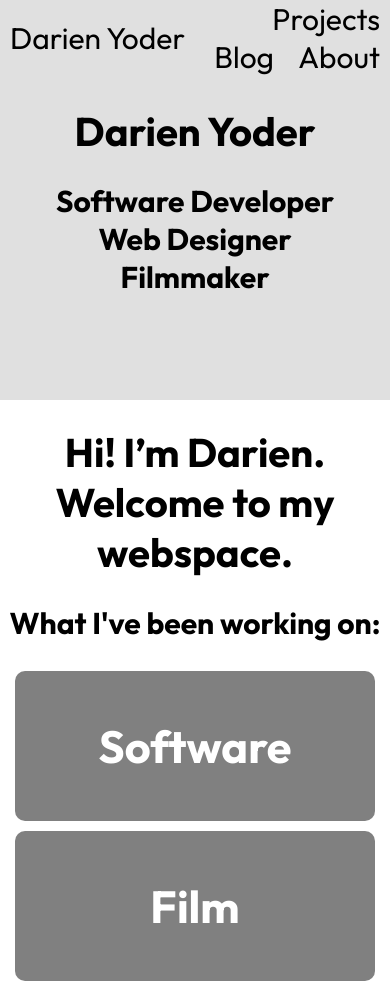
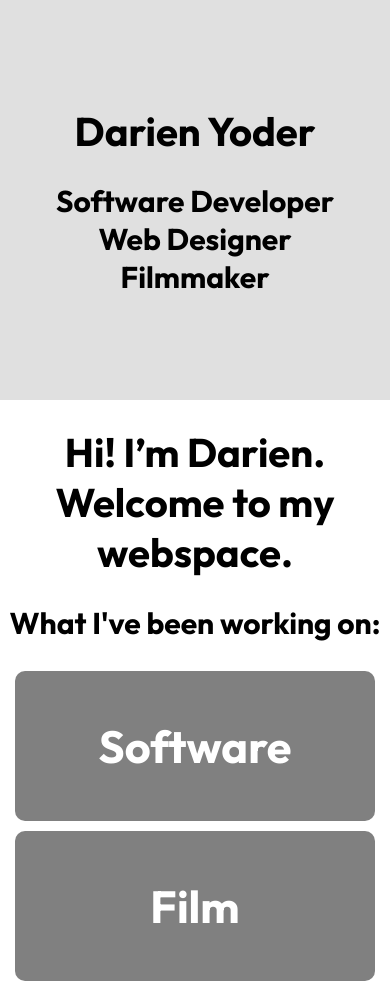
Before and after one commit to darienyoder/darienyoder.github.io, a Jekyll site: the page built from index.md, in a window 390 px wide. Built offline with Jekyll 4.4.1, drawn with Linux system fonts in a browser that asks for light colours.

Commit message:
No top header on mobile

```diff
--- a/_includes/navigation.html
+++ b/_includes/navigation.html
@@ -1,4 +1,4 @@
-<nav><a id="nav-title" href="/"
+<nav id="top-nav"><a id="nav-title" href="/"
     >Darien Yoder</a
     ><div
     >
--- a/_sass/main.scss
+++ b/_sass/main.scss
@@ -6,7 +6,7 @@ body {
     font-family: "Outfit", sans-serif;
 }
 
-nav {
+#top-nav {
     position: absolute;
     display: flex;
     align-items: center;
@@ -17,16 +17,22 @@ nav {
     z-index: 1000;
 }
 
+@media only screen and (max-width: 550px) {
+    #top-nav {
+        display: none;
+    }
+}
+
 #nav-title {
     height: 200%;
 }
 
-nav > div {
+#top-nav > div {
     flex: 1;
     text-align: right;
 }
 
-nav a, nav .nav-submenu {
+#top-nav a, #top-nav .nav-submenu {
     margin: 10px;
     font-size: 30px;
     color: black;
@@ -34,7 +40,7 @@ nav a, nav .nav-submenu {
     position: relative;
 }
 
-nav .nav-submenu > div {
+#top-nav .nav-submenu > div {
     display: none;
     position: absolute;
     top: 100%;
@@ -43,11 +49,11 @@ nav .nav-submenu > div {
     text-align: left;
 }
 
-nav .nav-submenu a {
+#top-nav .nav-submenu a {
     display: block
 }
 
-nav .nav-submenu:hover div {
+#top-nav .nav-submenu:hover div {
     display: block;
 }
 
```
